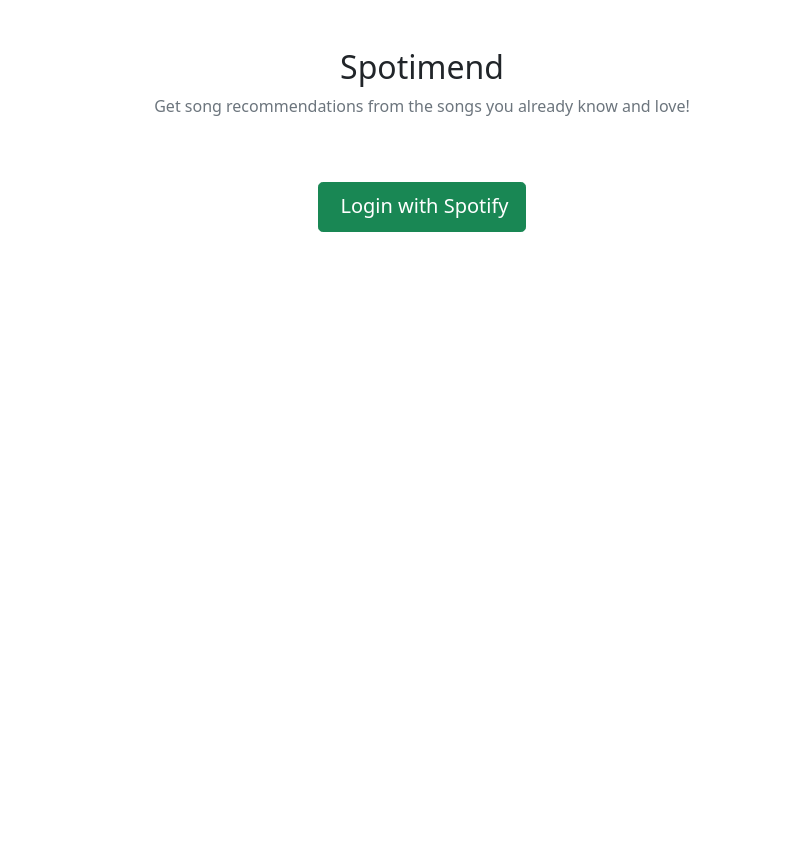
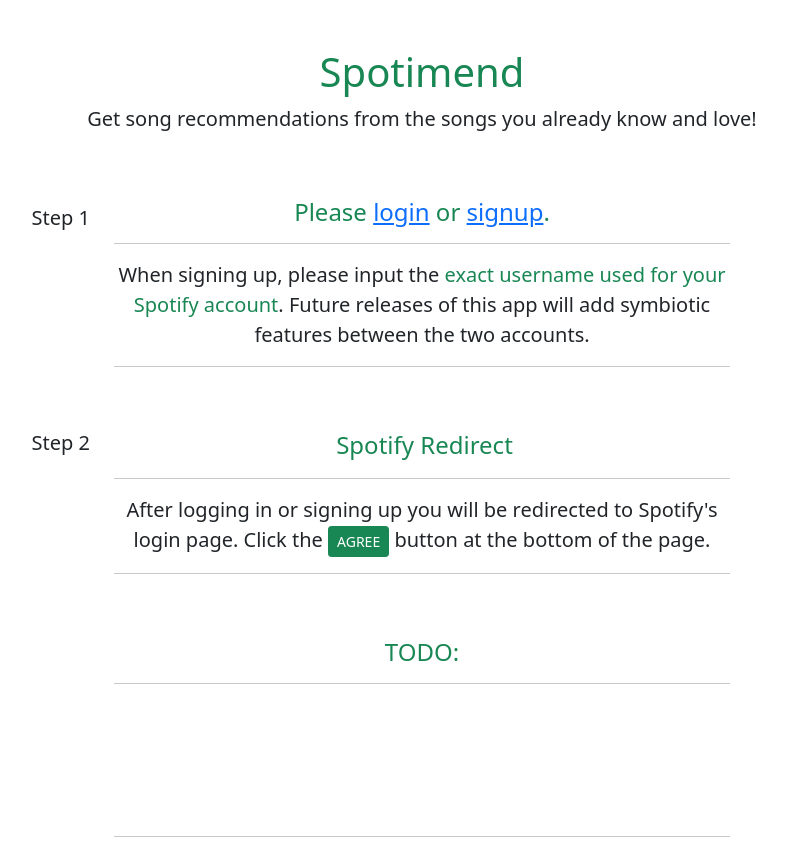
Before and after one commit to sellerscrisp/spotimend, a Flask app: page / in a window 1280 px wide. Shown: the whole page, without its empty margins (218-1004 px from the left). Before the commit the page ends 232 px from the top, so only its background shows below. Run offline with Flask 2, Linux system fonts and the light colour scheme.

Commit message:
Updated homepage with instructions

```diff
--- a/spotimend/index/templates/index.html
+++ b/spotimend/index/templates/index.html
@@ -4,19 +4,62 @@
 
 {% block content %}
 <div class="container-fluid">
-    <div class="row mx-auto w-75 text-center my-5">
-        <h2>Spotimend</h2>
-        <p class="text-muted">Get song recommendations from the songs you already know and love!</p>
+    <div class="row mx-auto text-center mt-5 mb-3">
+        <h1 class="text-success">Spotimend</h1>
+        <p class="lead">Get song recommendations from the songs you already know and love!</p>
     </div>
-    <div class="row mx-auto w-75 text-center">
-        <div class="col-4"></div>
-        <div class="col-4">
-            <a class="btn btn-lg btn-success" href="{{ url_for('auth.login') }}"><i class="fab fa-2x fa-spotify"
+    <div class="row text-center mt-5">
+        <div class="col-lg-3 col-md-2 col-sm-1">
+            <h4 class="text-end mt-2 lead">Step 1</h4>
+        </div>
+        <div class="col-lg-6 col-md-8 col-sm-10">
+            <!-- <a class="btn btn-lg btn-success" href="{{ url_for('auth.login') }}"><i class="fab fa-2x fa-spotify"
                     style="vertical-align: middle; margin-right: 5px;"></i>
                 <span>Login with Spotify</span>
-            </a>
+            </a> -->
+            <h4 class="text-center text-success mb-2">
+                Please
+                <a href="/user-login" style="text-transform: none;">login</a> or
+                <a href="/user-signup" style="text-transform: none;">signup</a>.
+            </h4>
+            <hr>
+            <p class="lead">When signing up, please input the <span class="text-success">exact username used for your
+                    Spotify
+                    account</span>. Future
+                releases of this app will add symbiotic features between the two accounts.</p>
+            <hr>
         </div>
-        <div class="col-4"></div>
+        <div class="col-lg-3 col-md-2 col-sm-1"></div>
+    </div>
+    <div class="row text-center mt-5">
+        <div class="col-lg-3 col-md-2 col-sm-1">
+            <h4 class="text-end lead">Step 2</h4>
+        </div>
+        <div class="col-lg-6 col-md-8 col-sm-10">
+            <h4 class="text-success text-center"><i class="fab fa-spotify"
+                    style="vertical-align: middle; margin-right: 5px;"></i>Spotify Redirect</h4>
+            <hr>
+            <p class="lead">After logging in or signing up you will be redirected to Spotify's login page. Click the
+                <button class="btn btn-sm btn-success">AGREE</button> button at the bottom of the page.</p>
+            <hr>
+        </div>
+        <div class="col-lg-3 col-md-2 col-sm-1"></div>
+    </div>
+    <div class="row text-center mt-5">
+        <div class="col-lg-3 col-md-2 col-sm-1">
+        </div>
+        <div class="col-lg-6 col-md-8 col-sm-10">
+            <h4 class="text-success">TODO:</h4>
+            <hr>
+            <ul class="text-start text-white" style="font-family: 'proxima_nova_ltthin', Georgia, sans-serif;">
+                <li>Add song like features feature</li>
+                <li>User registration after Spotify auth, add username to signup/login form automatically</li>
+                <li>Get audio features per track</li>
+                <li>Song seeding (Spotify recommendation API) and playlist generation</li>
+            </ul>
+            <hr>
+        </div>
+        <div class="col-lg-3 col-md-2 col-sm-1"></div>
     </div>
 </div>
 {% endblock %}
```
